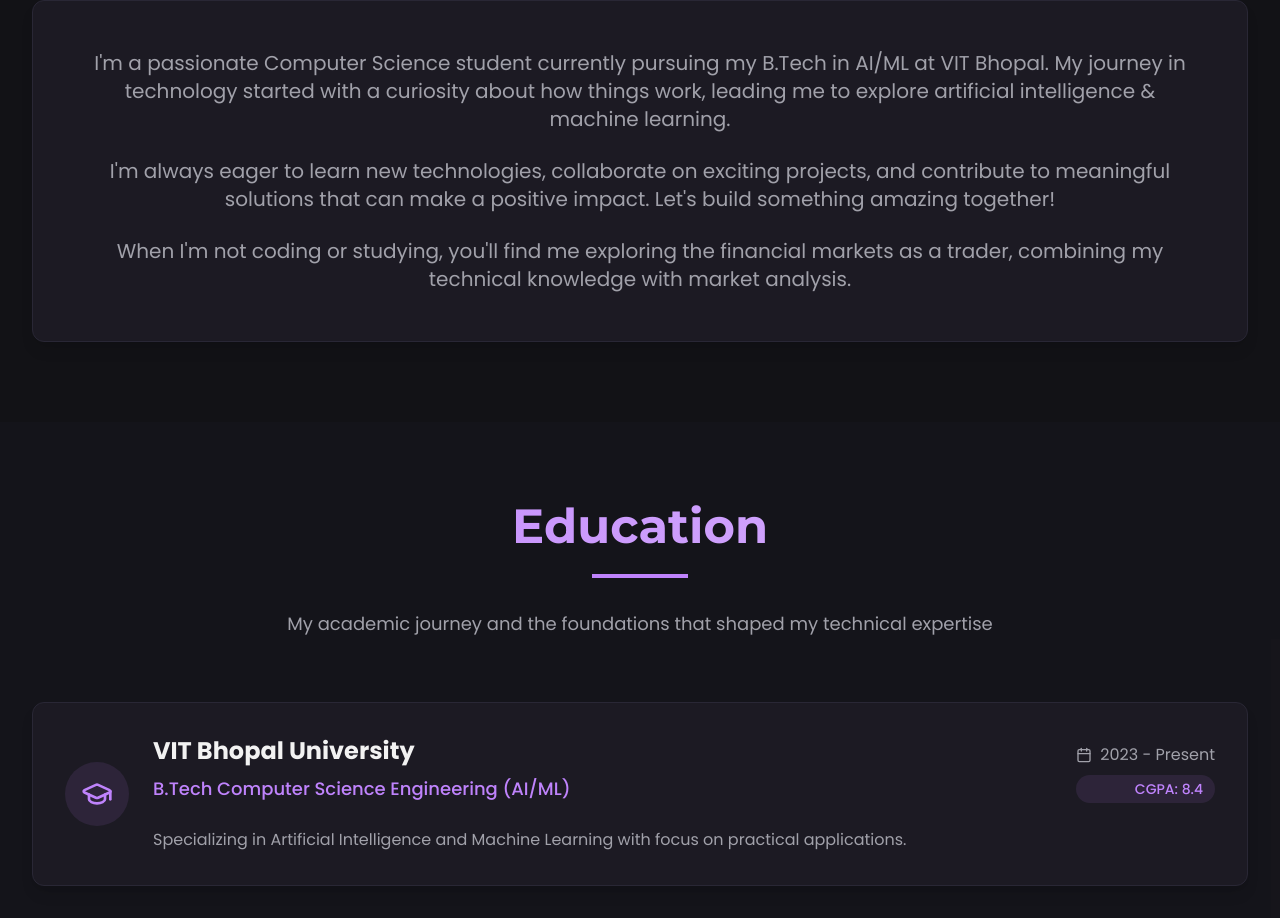
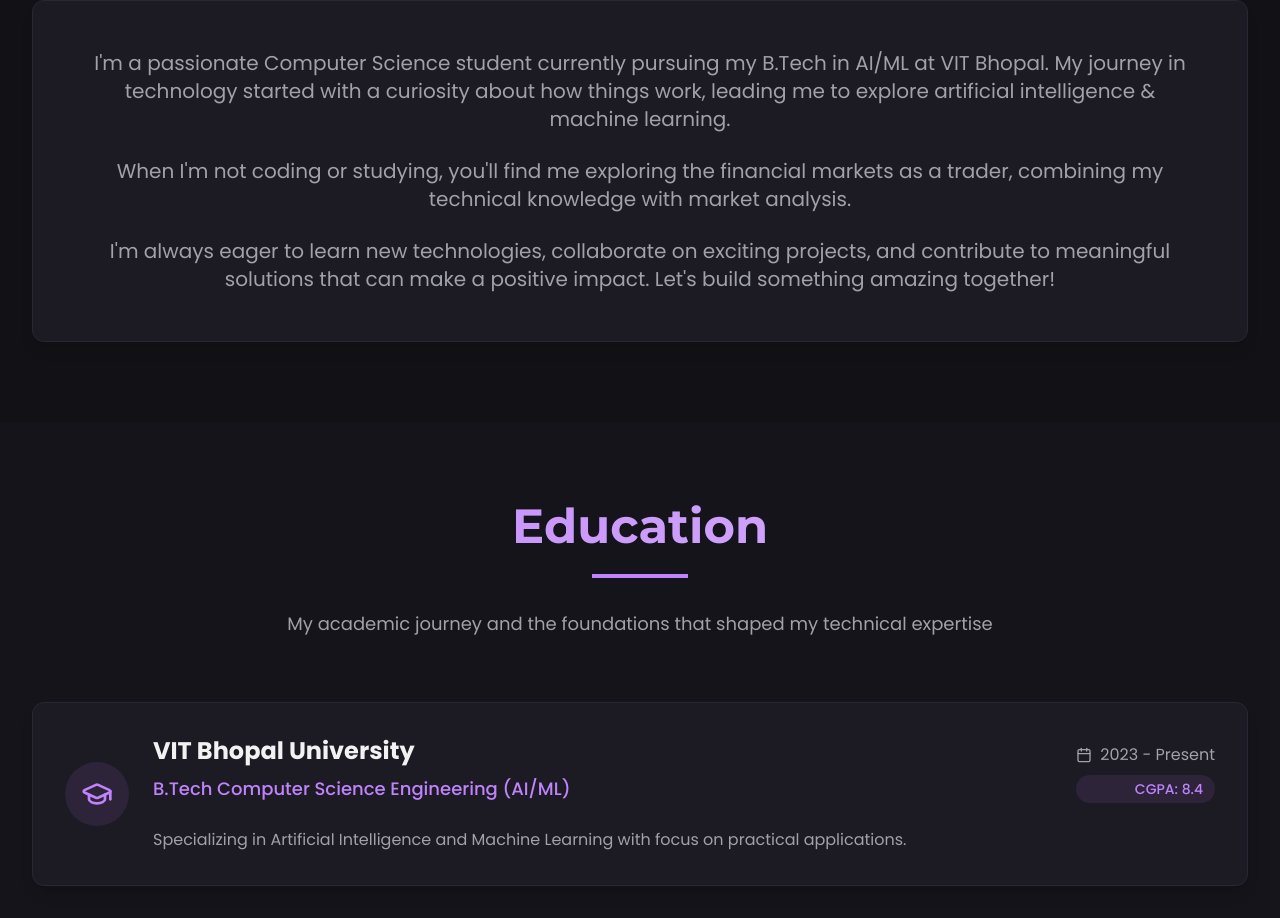
Before and after one commit to Shrishkd/Portfolio, a React (Vite) app: page / in a window 1280 px wide. Shown: the part 1140-2058 px from the top of the page. Built offline with nearby package versions, Linux system fonts and the light colour scheme.

Commit message:
about modified

```diff
--- a/src/components/sections/About.jsx
+++ b/src/components/sections/About.jsx
@@ -32,13 +32,13 @@ export function About() {
               </p>
 
               <p className="text-lg md:text-xl text-muted-foreground leading-relaxed mb-6">
-                I'm always eager to learn new technologies, collaborate on exciting projects, and contribute
-                to meaningful solutions that can make a positive impact. Let's build something amazing together!
+                When I'm not coding or studying, you'll find me exploring the financial markets as a trader,
+                combining my technical knowledge with market analysis.
               </p>
 
               <p className="text-lg md:text-xl text-muted-foreground leading-relaxed">
-                When I'm not coding or studying, you'll find me exploring the financial markets as a trader,
-                combining my technical knowledge with market analysis.
+                I'm always eager to learn new technologies, collaborate on exciting projects, and contribute
+                to meaningful solutions that can make a positive impact. Let's build something amazing together!
               </p>
             </div>
           </Card>
```
